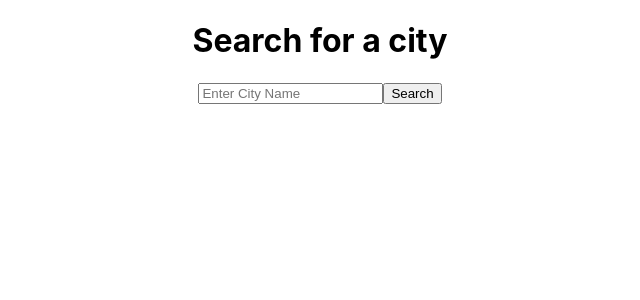
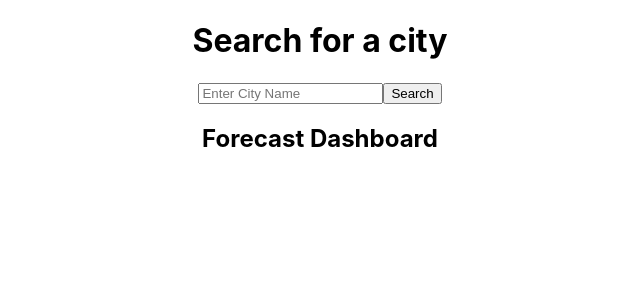
Before and after one commit to sjohn214/Remixing-with-React, a React (Create React App) app in the folder client/: page / in a window 1280 px wide. Shown: the top 300 px of the page, without its empty margins (320-960 px from the left). Built offline with nearby package versions, Linux system fonts and the light colour scheme.

Commit message:
Add resolved api url rendering, created card component, returned api data

```diff
--- a/client/src/App.css
+++ b/client/src/App.css
@@ -5,6 +5,10 @@
 .App-logo {
   height: 40vmin;
   pointer-events: none;
+}
+
+.containercard {
+  align-items: center;
 }
 
 @media (prefers-reduced-motion: no-preference) {
--- a/client/src/App.js
+++ b/client/src/App.js
@@ -1,7 +1,7 @@
 import './App.css';
 import Navbar from './components/Navbar';
 import Searchbar from './components/Searchbar';
-
+import Card from './components/Card';
 
 
 
@@ -10,6 +10,7 @@ function App() {
    <div className="App">
      <Navbar />
      <Searchbar />
+     <Card />
    </div>
   );
 }
--- a/client/src/components/Card.js
+++ b/client/src/components/Card.js
@@ -0,0 +1,13 @@
+import React from 'react'
+
+export default function Card() {
+    return (
+        <div className="containercard">
+        <h2>Forecast Dashboard</h2>
+        <div className="card">
+          <div className="card-body"></div>
+          <div className="col-lg-9"></div>
+        </div>
+        </div>
+    )
+}
--- a/client/src/components/Searchbar.js
+++ b/client/src/components/Searchbar.js
@@ -5,8 +5,9 @@ import React, {
 import axios from 'axios';
 
 
-export default function Searchbar(props) {
-    const urlAPI = `https://api.openweathermap.org/data/2.5/weather?q=${props}&appid=29e4875c9bed2b0310851289abe5a5e1&units=imperial`
+export default function Searchbar() {
+    const BASEURL = "https://api.openweathermap.org/data/2.5/weather?q="
+    const APIKEY = "&appid=29e4875c9bed2b0310851289abe5a5e1&units=imperial"
     const [searchValue, setSearch] = useState("");
     const [response, setResponse] = useState("");
 
@@ -14,8 +15,8 @@ export default function Searchbar(props) {
 
     }, [response]);
 
-    function callWeatherAPI() {
-        axios.get(urlAPI).then(res => {
+    function callWeatherAPI(query) {
+        axios.get(BASEURL + query + APIKEY).then(res => {
             console.log(res);
             setResponse(res);
         });
@@ -28,12 +29,8 @@ export default function Searchbar(props) {
 
     return (
         <div className = "maincontainer" >
-        <div className = "card-header"
-        style = {
-            {
-                backgroundColor: "rgb (11, 161, 116)"
-            }
-        } >
+        <div className = "card-header">
+
         <h1> Search for a city </h1>
         </div>
         <input className = "searchbar"
--- a/package.json
+++ b/package.json
@@ -16,5 +16,8 @@
   "bugs": {
     "url": "https://github.com/sjohn214/Remixing-with-React/issues"
   },
-  "homepage": "https://github.com/sjohn214/Remixing-with-React#readme"
+  "homepage": "https://github.com/sjohn214/Remixing-with-React#readme",
+  "dependencies": {
+    "reactdom": "^2.0.0"
+  }
 }
```
Also changed, not shown: 1 other file (tests, documents, lock files or other folders).
